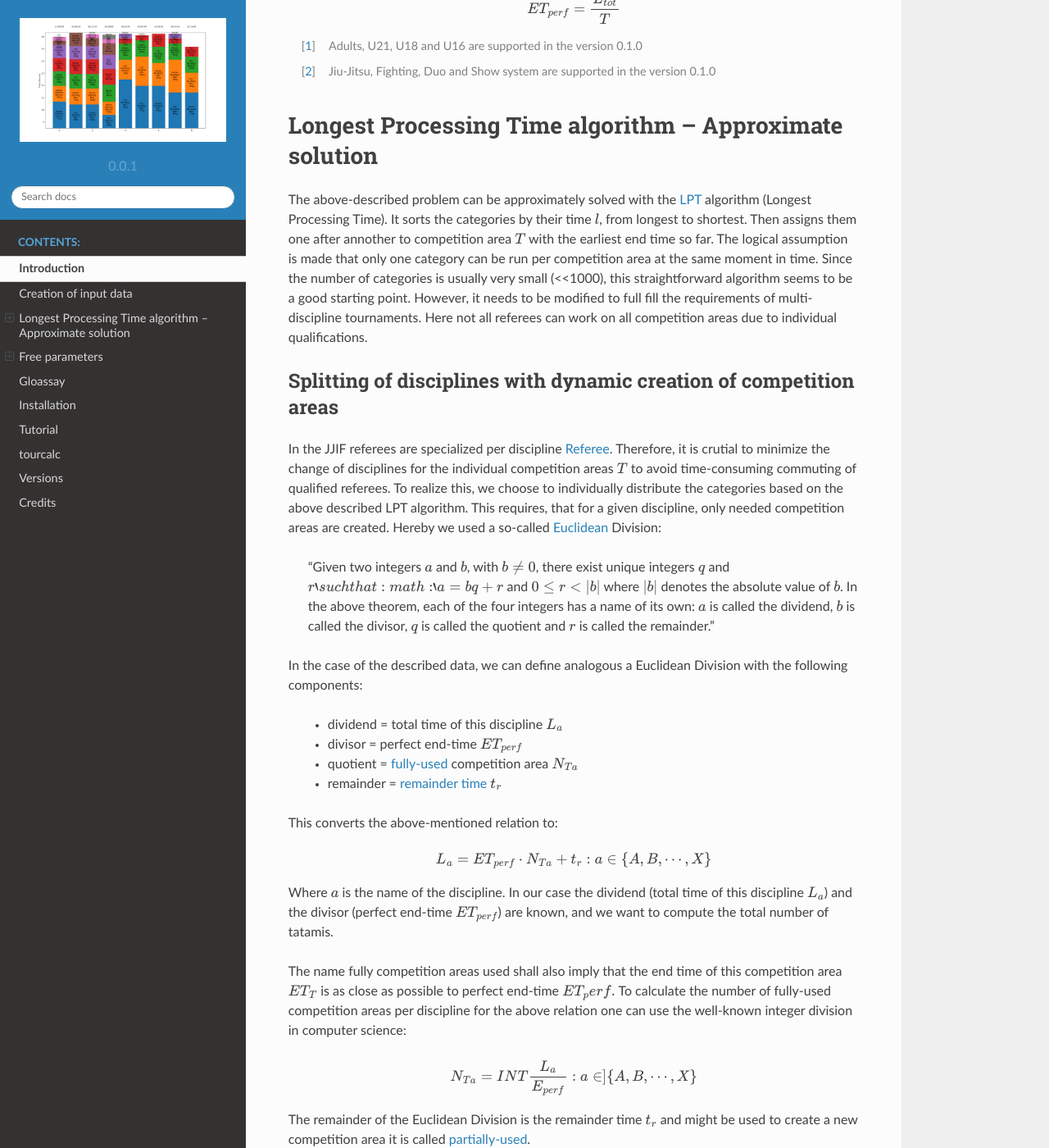
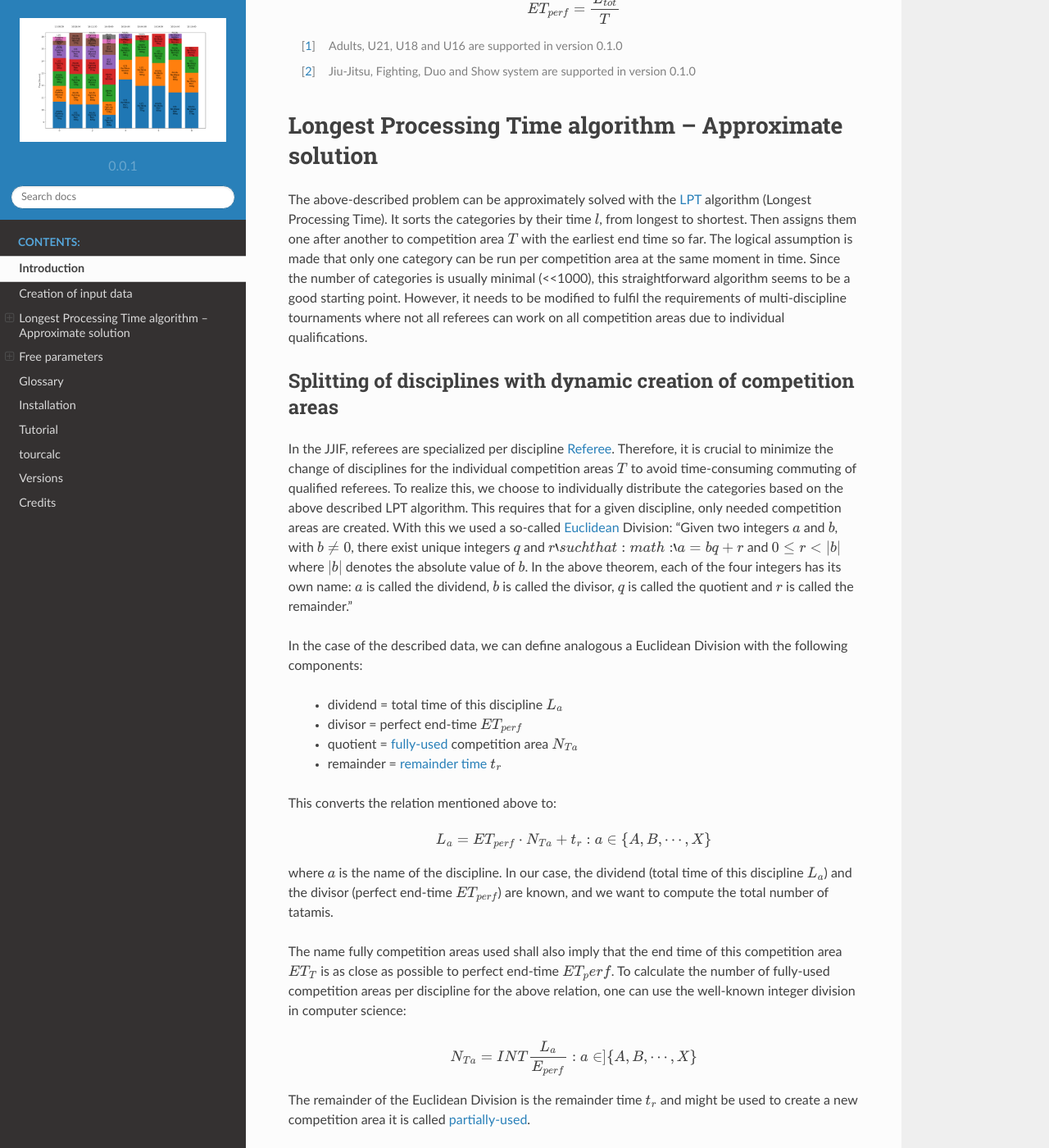
Before and after one commit to ClaudiaBehnke86/TournamentCalculator, a Sphinx documentation site: the page built from tourcalc/docs/source/introduction.rst, in a window 1280 px wide and 1400 px high, scrolled down 2470 px. Shown: the whole window at 82% size. Built offline with Sphinx 7.4.7 and the Read the Docs theme 2.0.0, drawn with Linux system fonts in a browser that asks for light colours; some of the changed text lies outside the part shown.

Commit message:
read the docs

```diff
--- a/tourcalc/docs/source/introduction.rst
+++ b/tourcalc/docs/source/introduction.rst
@@ -2,12 +2,12 @@
 Introduction
 =============
 
-Scheduling of sports tournaments can be approximated with the so-called multiprocessor scheduling, which is a known NP-hard problem of computer science.  With this, the goal is to find a :term:`minimum end-time` :math:`ET_{min}` of the tournament with distribution the different categories on a given number of :term:`competition area` s :math:`T`. A :term:`category` here is defined in agreement with the Organization and Sporting Code (Version 3.1)  OSC_ of the Ju-Jitsu International Federation (JJIF) under paragraph 1.3 (Disciplines, Divisions and Categories). However, the program shall also provide a base for integration of more disciplines or even of other sports.
+Scheduling of sports tournaments can be approximated with the so-called multiprocessor scheduling, a known NP-hard problem of computer science.  With this, the goal is to find a :term:`minimum end-time` :math:`ET_{min}` of the tournament with the distribution of the different categories on a given number of :term:`competition area` s :math:`T`. A :term:`category` here is defined in agreement with the Organization and Sporting Code (Version 3.1)  OSC_ of the Ju-Jitsu International Federation (JJIF) under paragraph 1.3 (Disciplines, Divisions and Categories). However, the program shall also provide a base for integrating more disciplines or other sports.
 
 =======================
 Creation of input data
 =======================
-The first step is the creation of the input data. Since the names of categories in the tournament calculator are based on 1.3.3 of the OSC the user only needs to select one or more :term:`age category` [#]_  and :term:`discipline` [#]_. All categories are created, and the user is asked to add the number of :term:`athletes/couples` for each category. Based on the competition systems (as defined in the OSC under 4.4) the :term:`number of matches` :math:`N_{m}(n_{a})` for each category is known and can be described the following.
+The first step is the creation of the input data. Since the names of categories in the tournament calculator are based on 1.3.3 of the OSC, the user only needs to select one or more :term:`age category` [#]_  and :term:`discipline` [#]_. All categories are created, and the user is asked to add the number of :term:`athletes/couples` for each category. Based on the competition systems (as defined in the OSC under 4.4) the :term:`number of matches` :math:`N_{m}(n_{a})` for each category is known and can be described the following.
 
 .. math::
     N_{m}(n_{a})= \begin{cases}
@@ -23,7 +23,7 @@
 
     Number of matches :math:`N_{m}` as a function of the number of athletes :math:`n_{a}`.
 
-The :term:`individual time` :math:`l` for each category can be calculated as on the number of matches :math:`N_{m}` times the :term:`average match time per discipline` :math:`<t_{x}>` (See :numref:`avtime` average match time per discipline). The average match time covers the span between the starting of one match and the starting of the next match, including interruptions of the fight and the change of the fighters. This value is based on the experience and used as well in [SD, JJW, SM]. It may vary based on the place and the time of the tournament and can be individually adjusted in the software.
+The :term:`individual time` :math:`l` for each category can be calculated as on the number of matches :math:`N_{m}` times the :term:`average match time per discipline` :math:`<t_{x}>` (See :numref:`avtime` average match time per discipline). The average match time covers the span between starting one match and starting of the next match, including interruptions of the fight and the change of the fighters. This value is based on the experience and used in [SD, JJW, SM]. It may vary based on the place and the tournament time and can be individually adjusted in the software.
 
 .. _avtime:
 .. table:: average match time per discipline
@@ -46,8 +46,8 @@
 .. math::
     l_{yx}= N_{m} (n_{a} ) <t_{x}>
 
-In total the input data can be described the following:
-There are :math:`X` disciplines. Each discipline has :math:`Y` individual categories with each category an individual time of :math:`l_{xy}`. Hereby is:
+In total, the input data can be described the following:
+There are :math:`X` disciplines. Each discipline has :math:`Y` individual categories with each category an individual time of :math:`l_{xy}`. With this is:
 
 .. math::
     L_{X} = \sum_{y=1}^Y l_{xy} \text{ and } \\
@@ -65,25 +65,24 @@
 .. math::
     ET_{perf}=\frac{L_{tot}}{T}
 
-.. [#] Adults, U21, U18 and U16 are supported in the version 0.1.0
-.. [#] Jiu-Jitsu, Fighting, Duo and Show system are supported in the version 0.1.0
+.. [#] Adults, U21, U18 and U16 are supported in version 0.1.0
+.. [#] Jiu-Jitsu, Fighting, Duo and Show system are supported in version 0.1.0
 
 ========================================================
 Longest Processing Time algorithm – Approximate solution
 ========================================================
 
-The above-described problem can be approximately solved with the LPT_ algorithm (Longest Processing Time). It sorts the categories by their time :math:`l`, from longest to shortest.  Then assigns them one after annother to competition area :math:`T` with the earliest end time so far. The logical assumption is made that only one category can be run per competition area at the same moment in time.
-Since the number of categories is usually very small (<<1000), this straightforward algorithm seems to be a good starting point. However, it needs to be modified to full fill the requirements of multi-discipline tournaments. Here not all referees can work on all competition areas due to individual qualifications.
+The above-described problem can be approximately solved with the LPT_ algorithm (Longest Processing Time). It sorts the categories by their time :math:`l`, from longest to shortest.  Then assigns them one after another to competition area :math:`T` with the earliest end time so far. The logical assumption is made that only one category can be run per competition area at the same moment in time.
+Since the number of categories is usually minimal (<<1000), this straightforward algorithm seems to be a good starting point. However, it needs to be modified to fulfil the requirements of multi-discipline tournaments where not all referees can work on all competition areas due to individual qualifications.
 
 -------------------------------------------------------------------
 Splitting of disciplines with dynamic creation of competition areas
 -------------------------------------------------------------------
 
-In the JJIF referees are specialized per discipline Referee_. Therefore, it is crutial to minimize the change of disciplines for the individual competition areas :math:`T` to avoid time-consuming commuting of qualified referees. To realize this, we choose to individually distribute the categories based on the above described LPT algorithm.
-This requires, that for a given discipline, only needed competition areas are created.
-Hereby we used a so-called Euclidean_ Division:
-    “Given two integers :math:`a` and :math:`b`, with :math:`b \neq 0`, there exist unique integers :math:`q` and :math:`r `such that
-    :math:`a = bq + r` and :math:`0 ≤ r < |b|` where :math:`|b|` denotes the absolute value of :math:`b`. In the above theorem, each of the four integers has a name of its own: :math:`a` is called the dividend, :math:`b` is called the divisor, :math:`q` is called the quotient and :math:`r` is called the remainder.”
+In the JJIF, referees are specialized per discipline Referee_. Therefore, it is crucial to minimize the change of disciplines for the individual competition areas :math:`T` to avoid time-consuming commuting of qualified referees. To realize this, we choose to individually distribute the categories based on the above described LPT algorithm.
+This requires that for a given discipline, only needed competition areas are created.
+With this we used a so-called Euclidean_ Division:
+“Given two integers :math:`a` and :math:`b`, with :math:`b \neq 0`, there exist unique integers :math:`q` and :math:`r `such that :math:`a = bq + r` and :math:`0 ≤ r < |b|` where :math:`|b|` denotes the absolute value of :math:`b`. In the above theorem, each of the four integers has its own name: :math:`a` is called the dividend, :math:`b` is called the divisor, :math:`q` is called the quotient and :math:`r` is called the remainder.”
 
 
 In the case of the described data, we can define analogous a Euclidean Division with the following components:
@@ -93,14 +92,14 @@
     - quotient =   :term:`fully-used` competition area :math:`N_{Ta}`
     - remainder =  :term:`remainder time` :math:`t_{r}`
 
-This converts the above-mentioned relation to:
+This converts the relation mentioned above to:
 
 .. math::
     L_{a} = ET_{perf} \cdot N_{Ta}  + t_{r} : a \in \{A, B, ⋯, X\}
 
-Where :math:`a` is the name of the discipline. In our case the dividend (total time of this discipline :math:`L_{a}`) and the divisor (perfect end-time :math:`ET_{perf}`) are known, and we want to compute the total number of tatamis.
+where :math:`a` is the name of the discipline. In our case, the dividend (total time of this discipline :math:`L_{a}`) and the divisor (perfect end-time :math:`ET_{perf}`) are known, and we want to compute the total number of tatamis.
 
-The name fully competition areas used shall also imply that the end time of this competition area :math:`ET_{T}` is as close as possible to perfect end-time :math:`ET_perf.` To calculate the number of fully-used competition areas per discipline for the above relation one can use the well-known integer division in computer science:
+The name fully competition areas used shall also imply that the end time of this competition area :math:`ET_{T}` is as close as possible to perfect end-time :math:`ET_perf`. To calculate the number of fully-used competition areas per discipline for the above relation, one can use the well-known integer division in computer science:
 
 .. math::
     N_{Ta}=INT \frac{L_{a}}{E_{perf}} : a  \in ]\{A, B, ⋯, X\}
@@ -184,29 +183,29 @@
 
 
 ========
-Gloassay
+Glossary
 ========
 .. glossary::
     age category
-        An age categorie defines the minumim and maximum age of a participant
+        An age category defines the minimum and maximum age of a participant
 
     minimum end-time
         The time after the last match has finished; :math:`ET_{min}`
 
     discipline
-        A discipline is a branch of a sport which has a set of rules. For this program disciplines might have a different time and different referees
+        Discipline is a branch of a sport that has a set of rules. For this program, disciplines might have a different time and different referees.
 
     category
         A category is a
 
     competition area
-        A competition area can hold one match at the same time
+        A competition area can hold one match at the same time.
 
     number of matches
-        Number of individual matches per category. It depens on the number of athletes/couples in this category
+        The number of individual matches per category. It depends on the number of athletes/couples in this category.
 
     athletes/couples
-        Paricipants in a category
+        Participants in a category
 
     individual time
         For
```
Also changed, not shown: other parts of tourcalc/docs/source/introduction.rst (+15 -15 lines).
